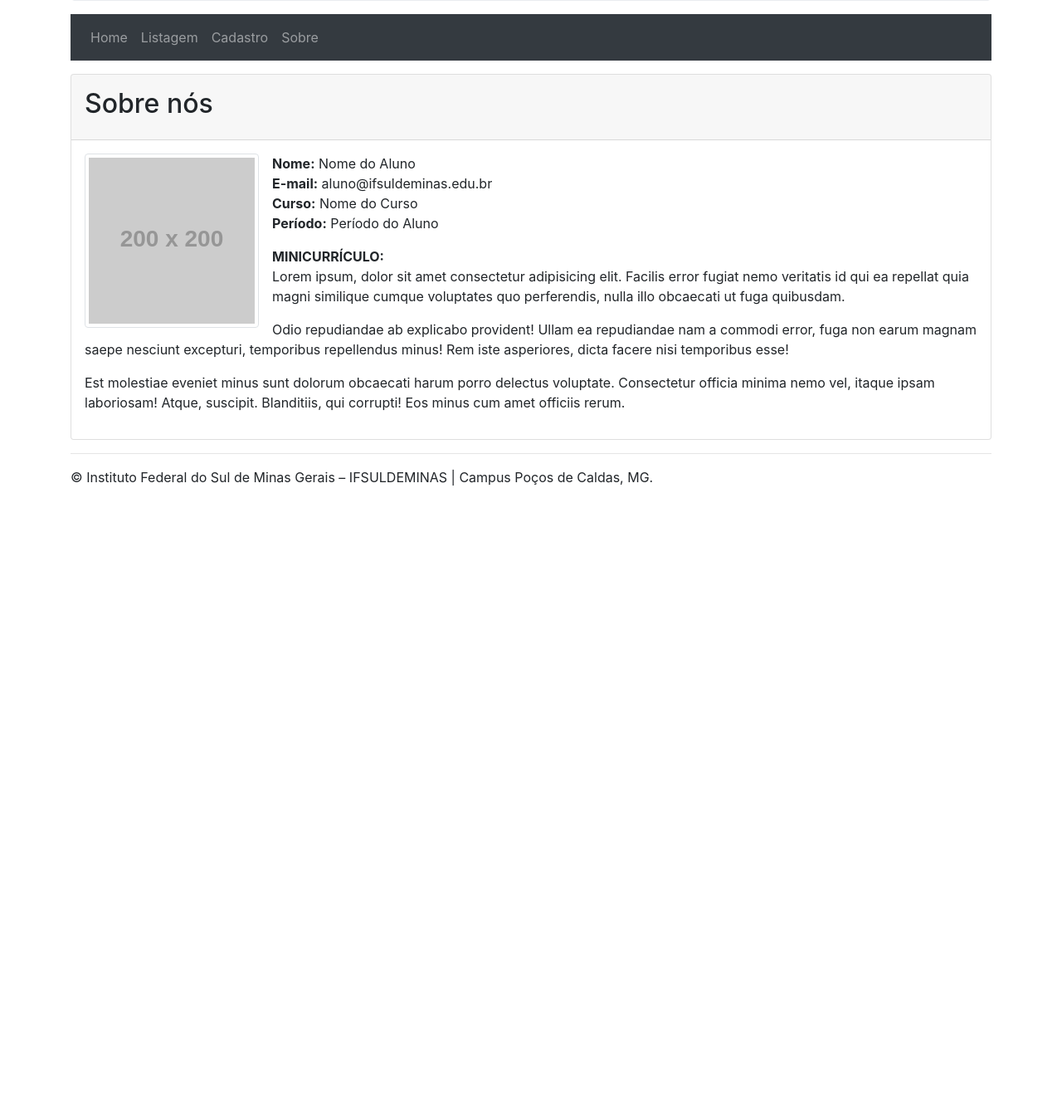
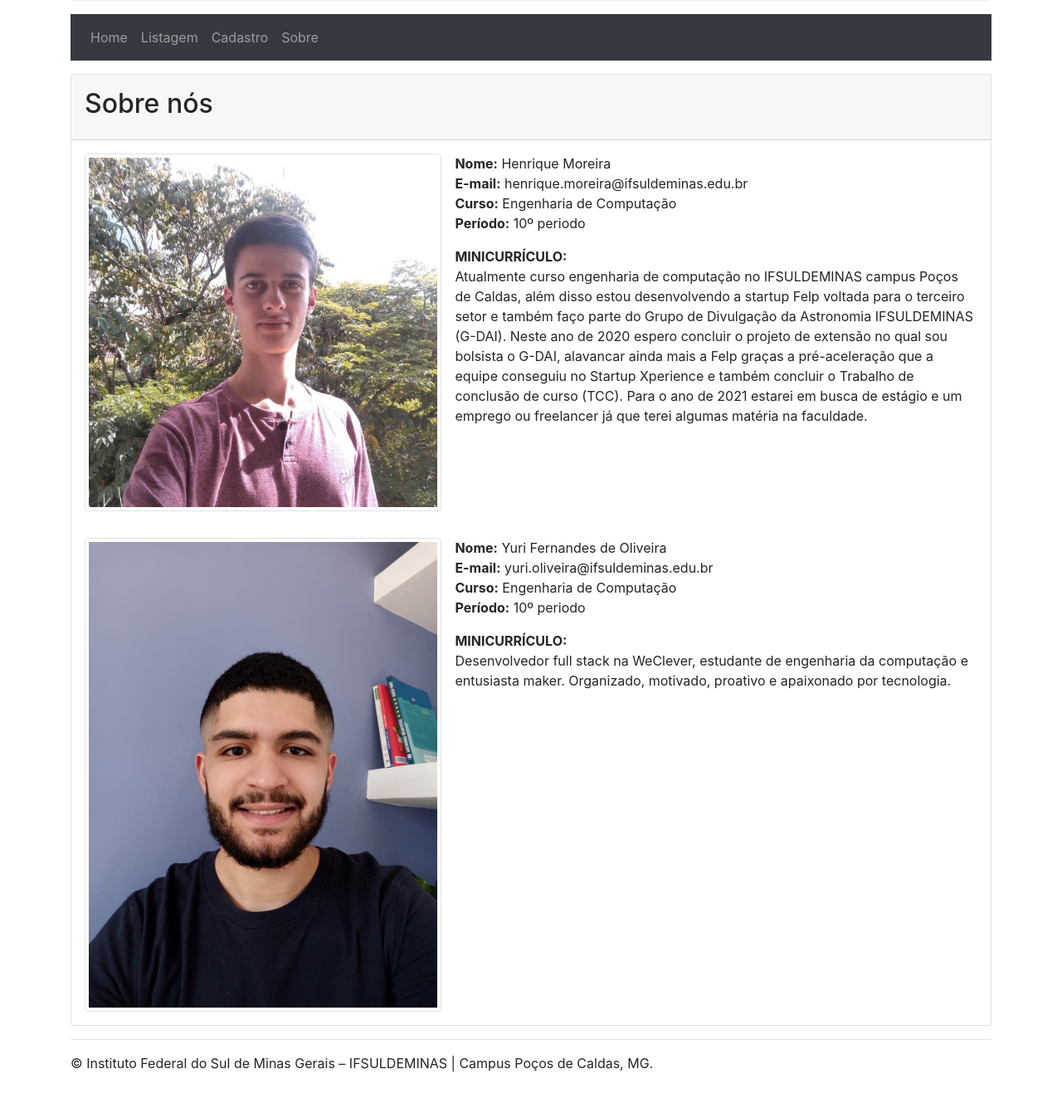
Before and after one commit to henriquevm/concessionaria-front-end, a PHP site: page /sobre.php in a window 1280 px wide. Shown: the part 199-1540 px from the top of the page at 83% size. Before the commit the page ends 784 px from the top, so only its background shows below. Run offline with PHP 8.4, Linux system fonts and the light colour scheme; grey boxes labelled with a size stand in for pictures from a placeholder-image service; some libraries are stand-ins or nearby versions.

Commit message:
cadastro com alert e tela Sobre

```diff
--- a/sobre.php
+++ b/sobre.php
@@ -1,11 +1,13 @@
 <!DOCTYPE html>
 <html lang="en">
+
 <head>
     <meta charset="UTF-8">
     <meta name="viewport" content="width=device-width, initial-scale=1.0">
     <title>Concessionária - Gerenciamento de Veículos</title>
     <link rel="stylesheet" href="https://stackpath.bootstrapcdn.com/bootstrap/4.5.2/css/bootstrap.min.css">
 </head>
+
 <body>
     <div class="container my-3 ">
         <div class="jumbotron mb-3">
@@ -39,17 +41,26 @@
                 <h2>Sobre nós</h2>
             </header>
             <div class="card-body p-3">
-                <img src="https://placehold.it/200x200" class="img-thumbnail float-left mr-3">
+                <img src="img/henrique.png" class="img-thumbnail float-left mr-3" style="width: 40%;">
                 <p>
-                    <strong>Nome:</strong> Nome do Aluno <br>
-                    <strong>E-mail:</strong> aluno@ifsuldeminas.edu.br<br>
-                    <strong>Curso:</strong> Nome do Curso <br>
-                    <strong>Período:</strong> Período do Aluno
+                    <strong>Nome:</strong> Henrique Moreira <br>
+                    <strong>E-mail:</strong> henrique.moreira@ifsuldeminas.edu.br<br>
+                    <strong>Curso:</strong> Engenharia de Computação <br>
+                    <strong>Período:</strong> 10º periodo
                 </p>
                 <strong>MINICURRÍCULO:</strong>
-                <p>Lorem ipsum, dolor sit amet consectetur adipisicing elit. Facilis error fugiat nemo veritatis id qui ea repellat quia magni similique cumque voluptates quo perferendis, nulla illo obcaecati ut fuga quibusdam.</p>
-                <p>Odio repudiandae ab explicabo provident! Ullam ea repudiandae nam a commodi error, fuga non earum magnam saepe nesciunt excepturi, temporibus repellendus minus! Rem iste asperiores, dicta facere nisi temporibus esse!</p>
-                <p>Est molestiae eveniet minus sunt dolorum obcaecati harum porro delectus voluptate. Consectetur officia minima nemo vel, itaque ipsam laboriosam! Atque, suscipit. Blanditiis, qui corrupti! Eos minus cum amet officiis rerum.</p>
+                <p>Atualmente curso engenharia de computação no IFSULDEMINAS campus Poços de Caldas, além disso estou desenvolvendo a startup Felp voltada para o terceiro setor e também faço parte do Grupo de Divulgação da Astronomia IFSULDEMINAS (G-DAI). Neste ano de 2020 espero concluir o projeto de extensão no qual sou bolsista o G-DAI, alavancar ainda mais a Felp graças a pré-aceleração que a equipe conseguiu no Startup Xperience e também concluir o Trabalho de conclusão de curso (TCC). Para o ano de 2021 estarei em busca de estágio e um emprego ou freelancer já que terei algumas matéria na faculdade. </p>
+            </div>
+            <div class="card-body p-3">
+                <img src="img/yuri.jpeg" class="img-thumbnail float-left mr-3" style="width: 40%;">
+                <p>
+                    <strong>Nome:</strong> Yuri Fernandes de Oliveira <br>
+                    <strong>E-mail:</strong> yuri.oliveira@ifsuldeminas.edu.br<br>
+                    <strong>Curso:</strong> Engenharia de Computação <br>
+                    <strong>Período:</strong> 10º periodo
+                </p>
+                <strong>MINICURRÍCULO:</strong>
+                <p>Desenvolvedor full stack na WeClever, estudante de engenharia da computação e entusiasta maker. Organizado, motivado, proativo e apaixonado por tecnologia. </p>
             </div>
         </section>
 
@@ -60,4 +71,5 @@
     </div>
 
 </body>
+
 </html>
```
Also changed, not shown: cadastro.php (+92 -7 lines), img/henrique.png (added), img/yuri.jpeg (added). Lines whose indentation alone changed are shown as unchanged.
